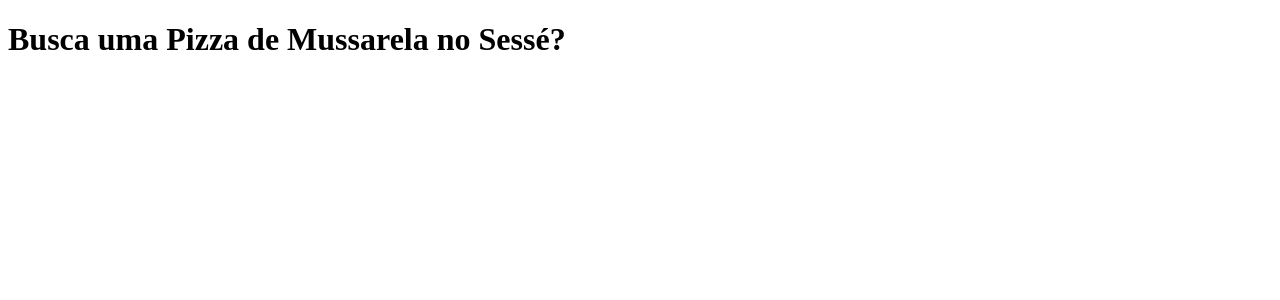
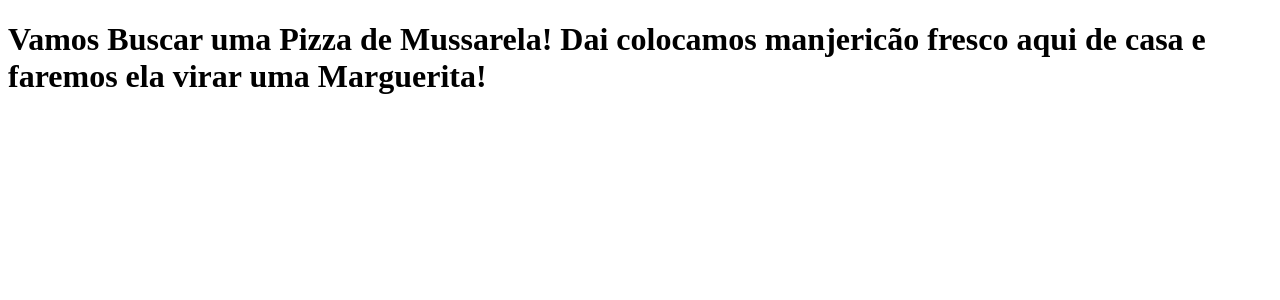
Before and after one commit to yohanrodrigues/parkinho, a Next.js app: page / in a window 1280 px wide. Shown: the top 300 px of the page. Built offline with nearby package versions, Linux system fonts and the light colour scheme.

Commit message:
Fazendo um convite

```diff
--- a/pages/index.js
+++ b/pages/index.js
@@ -1,5 +1,5 @@
 function Home() {
-    return <h1> Busca uma Pizza de Mussarela no Sessé?</h1>
+    return <h1> Vamos Buscar uma Pizza de Mussarela! Dai colocamos manjericão fresco aqui de casa e faremos ela virar uma Marguerita!</h1>
 }
 
 export default Home;
```
